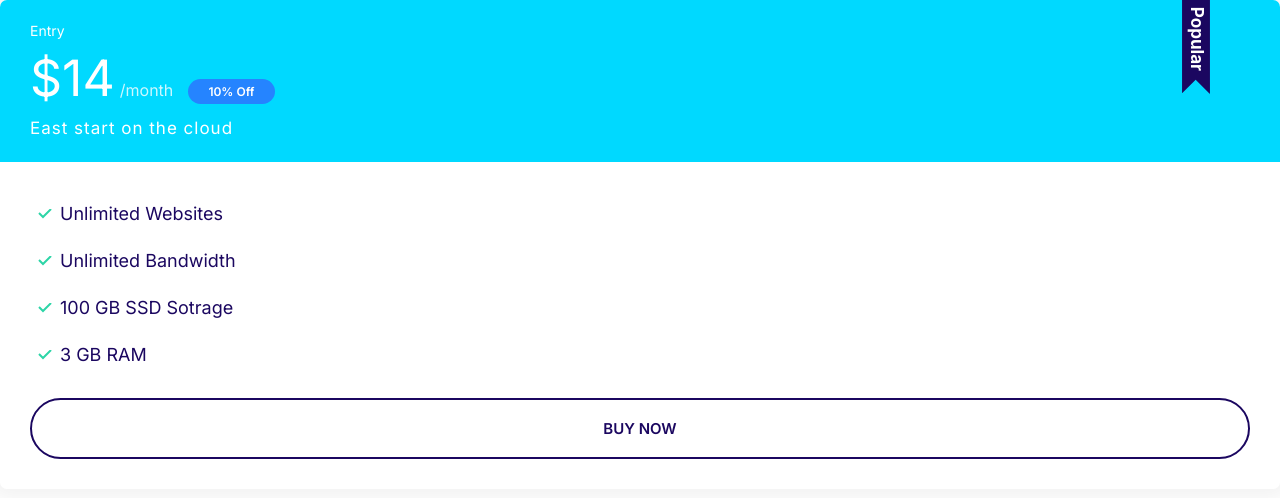
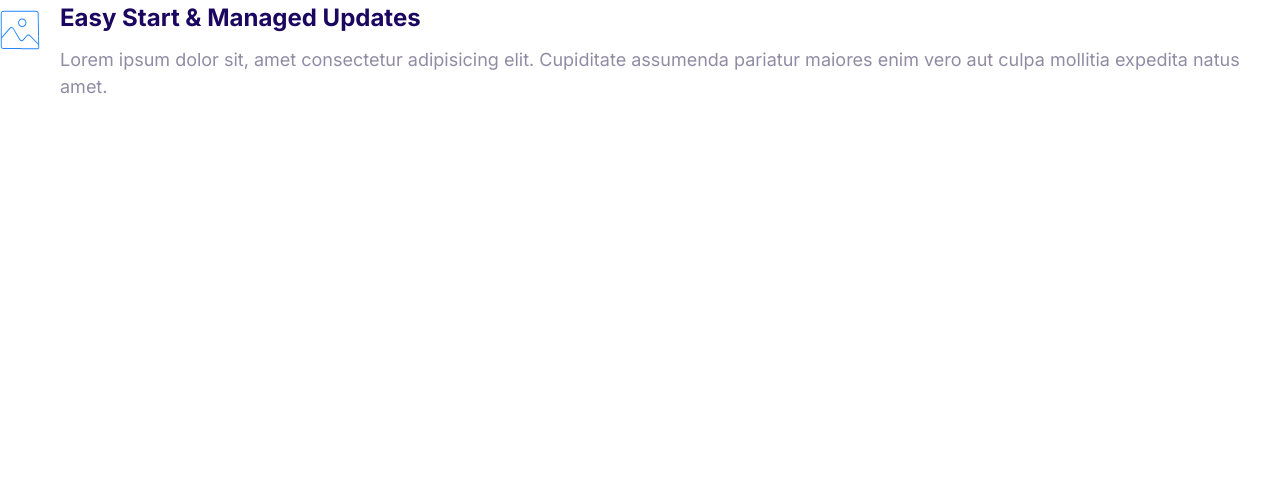
Before and after one commit to lantranad2/moshify, a plain HTML site: page index.html in a window 1280 px wide. Drawn offline with Linux system fonts and the light colour scheme.

Commit message:
Build the media component.

```diff
--- a/css/styles.css
+++ b/css/styles.css
@@ -365,3 +365,21 @@ a {
     font-size: 1.7rem;
   }
 }
+
+/* Media */
+
+.media {
+  display: flex;
+}
+
+.media__title {
+  margin-top: 0;
+}
+
+.media__body {
+  margin: 0 2rem;
+}
+
+.media__image {
+  margin-top: 1rem;
+}
--- a/index.html
+++ b/index.html
@@ -14,24 +14,19 @@
     <link rel="stylesheet" href="./css/styles.css" />
   </head>
   <body>
-    <div class="plan plan--popular">
-      <div class="card card--secondary">
-        <header class="card__header">
-          <h3 class="plan__name">Entry</h3>
-          <span class="plan__price">$14</span>
-          <span class="plan__billing-cycle">/month</span>
-          <span class="badge badge--primary badge--small">10% Off</span>
-          <span class="plan__description">East start on the cloud</span>
-        </header>
-        <div class="card__body">
-          <ul class="list list--tick">
-            <li class="list__item">Unlimited Websites</li>
-            <li class="list__item">Unlimited Bandwidth</li>
-            <li class="list__item">100 GB SSD Sotrage</li>
-            <li class="list__item">3 GB RAM</li>
-          </ul>
-          <button class="btn btn--outline btn--block">Buy Now</button>
-        </div>
+    <div class="media">
+      <div class="media__image">
+        <svg class="icon icon--primary">
+          <use xlink:href="./images/sprite.svg#snap"></use>
+        </svg>
+      </div>
+      <div class="media__body">
+        <h3 class="media__title">Easy Start & Managed Updates</h3>
+        <p>
+          Lorem ipsum dolor sit, amet consectetur adipisicing elit. Cupiditate
+          assumenda pariatur maiores enim vero aut culpa mollitia expedita natus
+          amet.
+        </p>
       </div>
     </div>
   </body>
```
